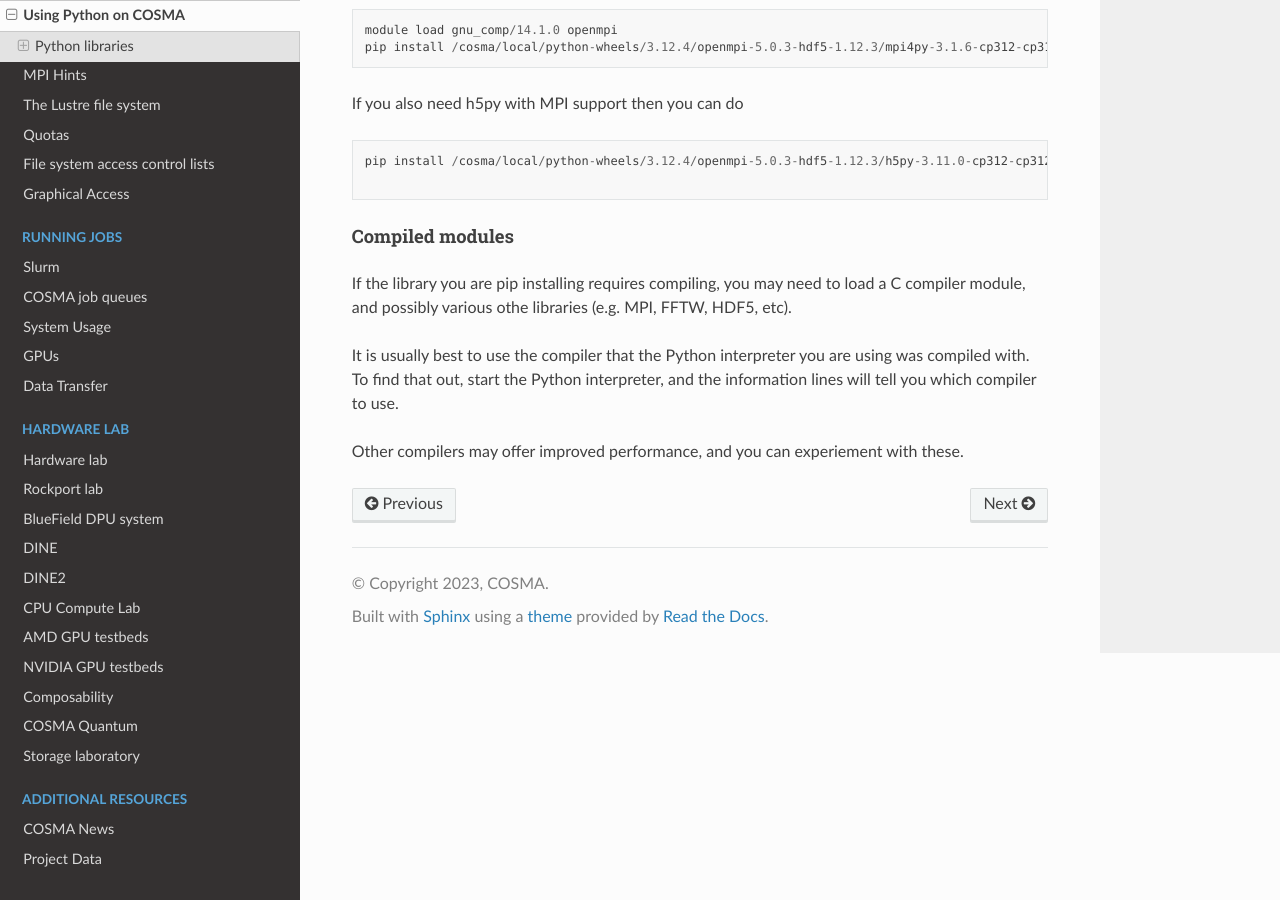
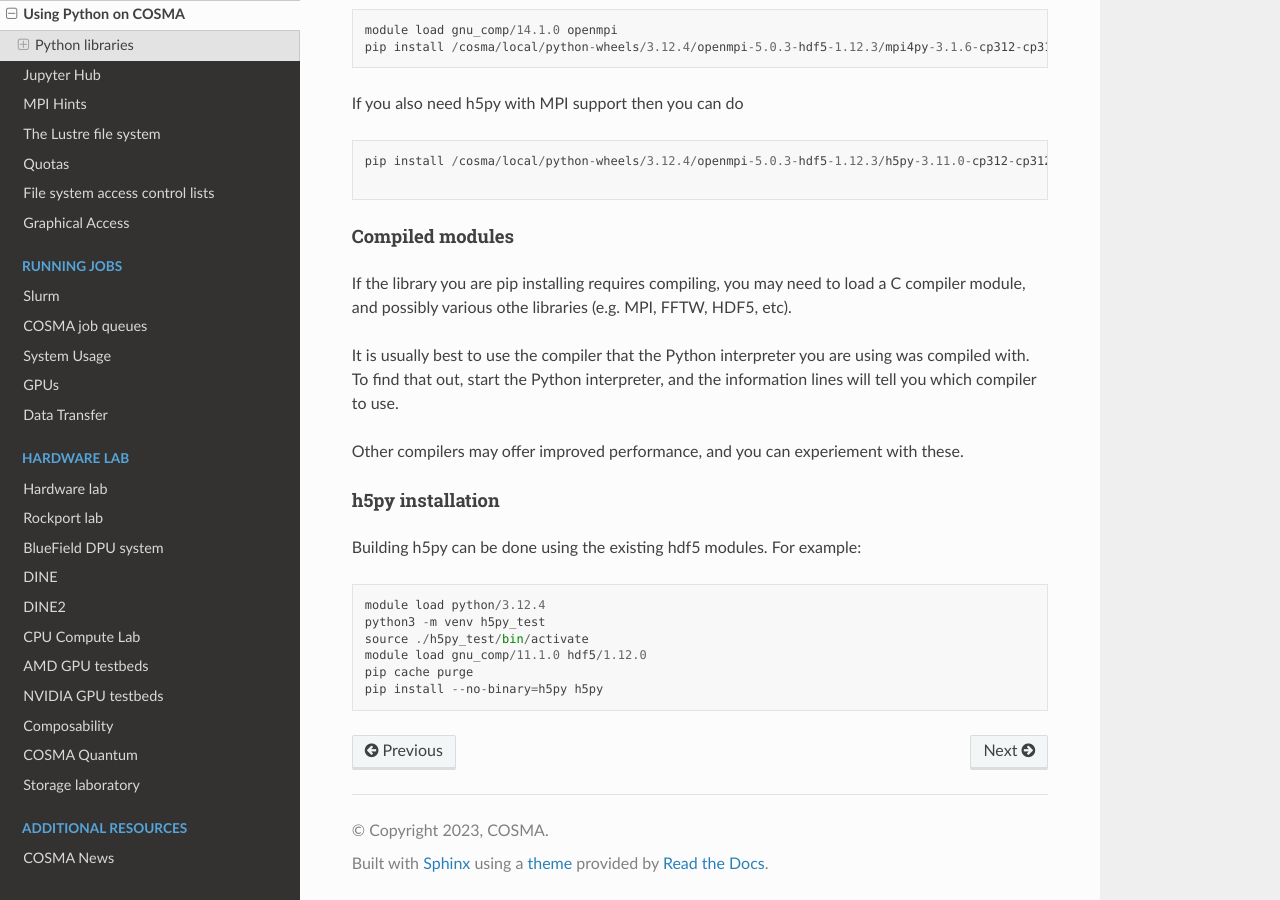
Before and after one commit to agb32/cosmadoc, a Sphinx documentation site: the page built from docs/source/python.md, in a window 1280 px wide and 900 px high, scrolled down 1277 px. Built offline with Sphinx 7.4.7 and the Read the Docs theme 3.1.0, drawn with Linux system fonts in a browser that asks for light colours.

Commit message:
added h5py info

````diff
--- a/docs/source/index.rst
+++ b/docs/source/index.rst
@@ -66,8 +66,8 @@
    modules
    spack
    gitlab
+   python
    jupyter
-   python
    mpi
    lustre
    acl
--- a/docs/source/python.md
+++ b/docs/source/python.md
@@ -54,3 +54,16 @@
 It is usually best to use the compiler that the Python interpreter you are using was compiled with.  To find that out, start the Python interpreter, and the information lines will tell you which compiler to use.
 
 Other compilers may offer improved performance, and you can experiement with these.
+
+#### h5py installation
+
+Building h5py can be done using the existing hdf5 modules.  For example:
+
+```
+module load python/3.12.4
+python3 -m venv h5py_test
+source ./h5py_test/bin/activate
+module load gnu_comp/11.1.0 hdf5/1.12.0
+pip cache purge
+pip install --no-binary=h5py h5py
+```
````
